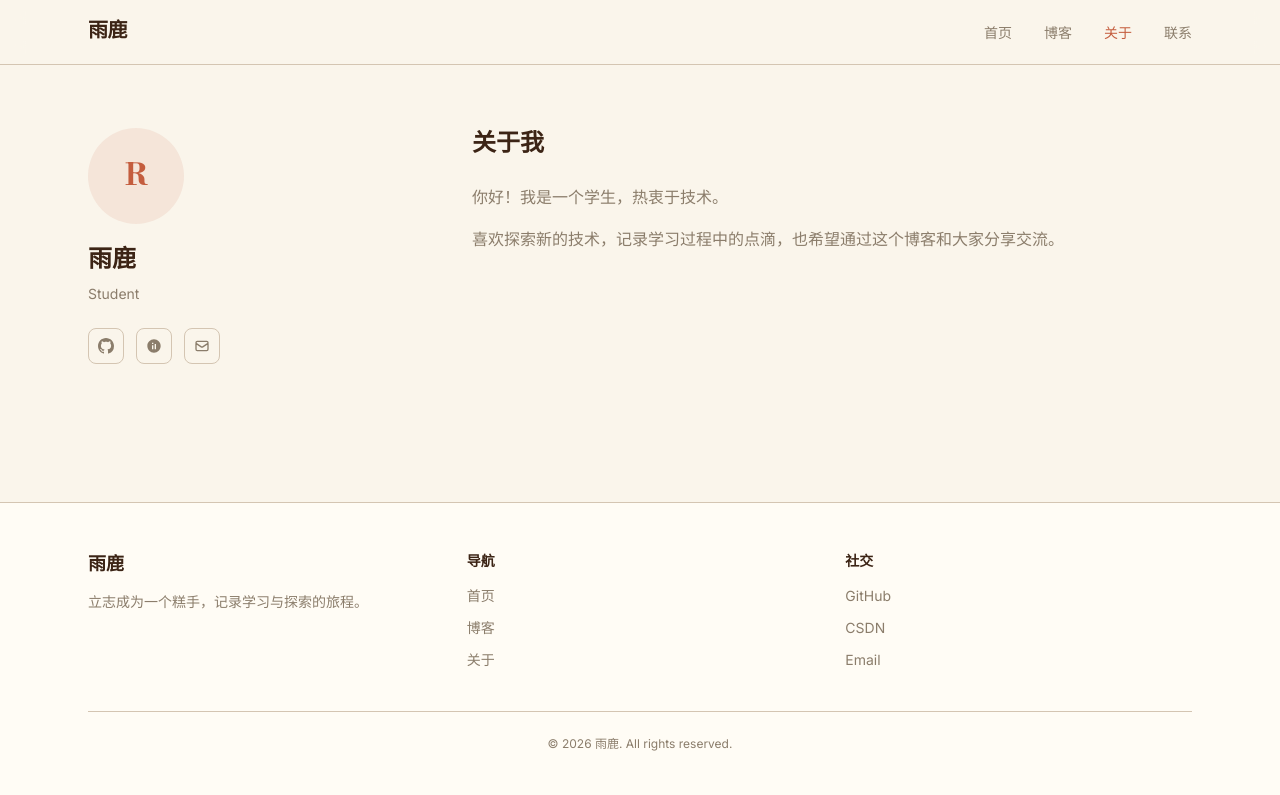
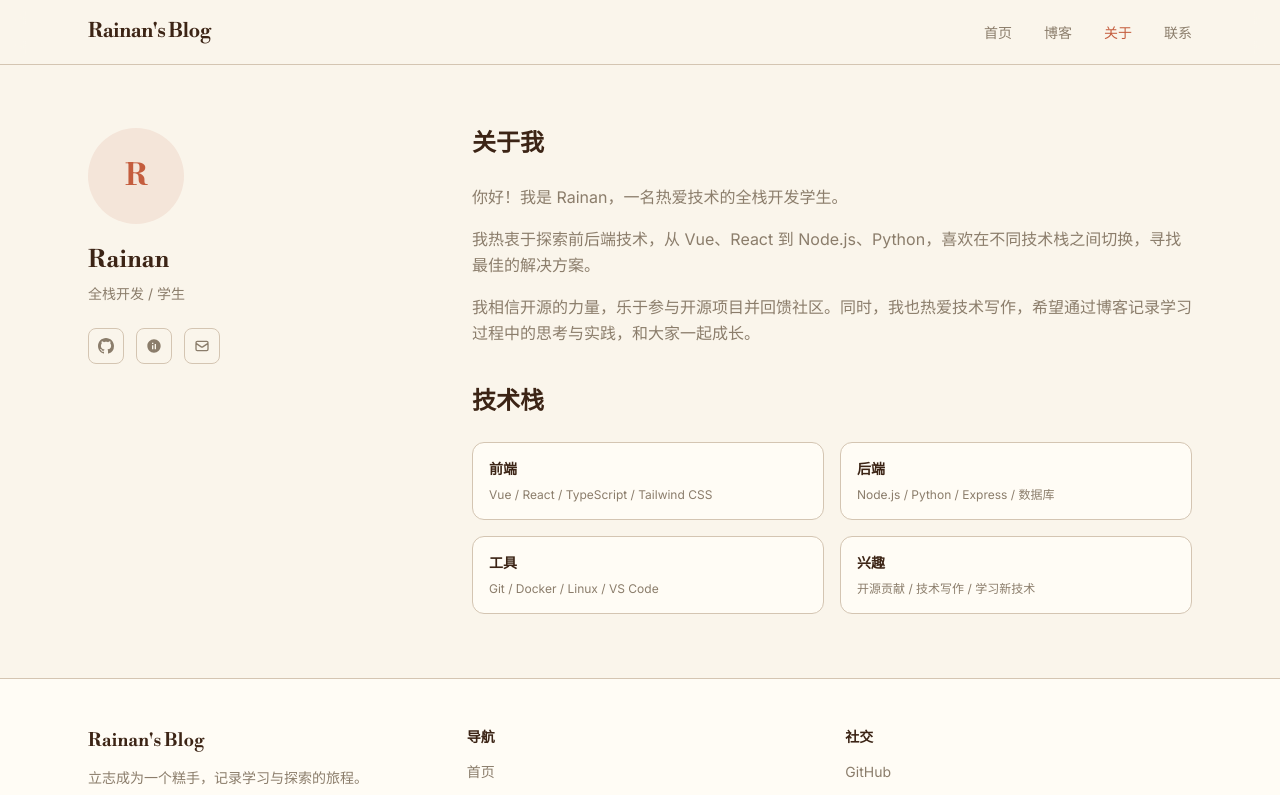
Before and after one commit to Rainan249/my-blog, a Vue app: page /#/about in a window 1280 px wide. Shown: the top 795 px of the page. Built offline with nearby package versions, Linux system fonts and the light colour scheme.

Commit message:
feat: 更新网站品牌和关于页面
- 将"雨鹿"全部替换为"Rainan's Blog"
- 重写关于页面：个人介绍、技术栈卡片
- 移除 blog-post-layout 的负边距修复颜色块问题
- TOC 悬停时内容区居中滚动

```diff
--- a/index.html
+++ b/index.html
@@ -8,7 +8,7 @@
     <link rel="preconnect" href="https://fonts.googleapis.com" />
     <link rel="preconnect" href="https://fonts.gstatic.com" crossorigin />
     <link href="https://fonts.googleapis.com/css2?family=Libre+Bodoni:wght@400;500;600;700&family=Noto+Sans+SC:wght@300;400;500;600;700&family=Inter:wght@300;400;500;600;700&display=swap" rel="stylesheet" />
-    <title>雨鹿 - 个人博客</title>
+    <title>Rainan's Blog</title>
   </head>
   <body>
     <div id="app"></div>
--- a/src/components/Footer.vue
+++ b/src/components/Footer.vue
@@ -8,7 +8,7 @@ const currentYear = new Date().getFullYear()
       <div class="grid grid-cols-1 md:grid-cols-3 gap-8">
         <!-- Brand -->
         <div>
-          <h3 class="font-heading text-lg font-bold text-primary mb-3">雨鹿</h3>
+          <h3 class="font-heading text-lg font-bold text-primary mb-3">Rainan's Blog</h3>
           <p class="text-sm text-text-muted leading-relaxed">
             立志成为一个糕手，记录学习与探索的旅程。
           </p>
@@ -36,7 +36,7 @@ const currentYear = new Date().getFullYear()
       </div>
 
       <div class="mt-10 pt-6 border-t border-border text-center">
-        <p class="text-xs text-text-muted">&copy; {{ currentYear }} 雨鹿. All rights reserved.</p>
+        <p class="text-xs text-text-muted">&copy; {{ currentYear }} Rainan's Blog. All rights reserved.</p>
       </div>
     </div>
   </footer>
--- a/src/components/Navbar.vue
+++ b/src/components/Navbar.vue
@@ -17,7 +17,7 @@ const navLinks = [
   <header class="fixed top-0 left-0 right-0 z-50 bg-bg/80 backdrop-blur-md border-b border-border">
     <nav class="max-w-6xl mx-auto px-6 h-16 flex items-center justify-between">
       <router-link to="/" class="font-heading text-xl font-bold text-primary tracking-tight hover:text-accent transition-colors duration-200">
-        雨鹿
+        Rainan's Blog
       </router-link>
 
       <!-- Desktop nav -->
--- a/src/style.css
+++ b/src/style.css
@@ -357,7 +357,6 @@ body {
 .blog-post-layout {
   height: calc(100vh - 4rem);
   overflow: hidden;
-  margin: 0 -2.5rem;
 }
 
 .blog-post-flex {
--- a/src/views/About.vue
+++ b/src/views/About.vue
@@ -7,8 +7,8 @@
           <div class="w-24 h-24 rounded-full bg-accent/10 flex items-center justify-center mb-5">
             <span class="font-heading text-3xl font-bold text-accent">R</span>
           </div>
-          <h1 class="font-heading text-2xl font-bold text-primary mb-2">雨鹿</h1>
-          <p class="text-sm text-text-muted mb-6">Student</p>
+          <h1 class="font-heading text-2xl font-bold text-primary mb-2">Rainan</h1>
+          <p class="text-sm text-text-muted mb-6">全栈开发 / 学生</p>
           <div class="flex gap-3">
             <a href="https://github.com/Rainan249" target="_blank" class="w-9 h-9 rounded-lg border border-border flex items-center justify-center text-text-muted hover:text-accent hover:border-accent transition-all duration-200 cursor-pointer" aria-label="GitHub">
               <svg class="w-4 h-4" fill="currentColor" viewBox="0 0 24 24"><path d="M12 0C5.37 0 0 5.37 0 12c0 5.31 3.435 9.795 8.205 11.385.6.105.825-.255.825-.57 0-.285-.015-1.23-.015-2.235-3.015.555-3.795-.735-4.035-1.41-.135-.345-.72-1.41-1.23-1.695-.42-.225-1.02-.78-.015-.795.945-.015 1.62.87 1.845 1.23 1.08 1.815 2.805 1.305 3.495.99.105-.78.42-1.305.765-1.605-2.67-.3-5.46-1.335-5.46-5.925 0-1.305.465-2.385 1.23-3.225-.12-.3-.54-1.53.12-3.18 0 0 1.005-.315 3.3 1.23.96-.27 1.98-.405 3-.405s2.04.135 3 .405c2.295-1.56 3.3-1.23 3.3-1.23.66 1.65.24 2.88.12 3.18.765.84 1.23 1.905 1.23 3.225 0 4.605-2.805 5.625-5.475 5.925.435.375.81 1.095.81 2.22 0 1.605-.015 2.895-.015 3.3 0 .315.225.69.825.57A12.02 12.02 0 0024 12c0-6.63-5.37-12-12-12z"/></svg>
@@ -28,11 +28,34 @@
         <h2 class="font-heading text-2xl font-bold text-primary mb-6">关于我</h2>
         <div class="space-y-4 text-text-muted leading-relaxed">
           <p>
-            你好！我是一个学生，热衷于技术。
+            你好！我是 Rainan，一名热爱技术的全栈开发学生。
           </p>
           <p>
-            喜欢探索新的技术，记录学习过程中的点滴，也希望通过这个博客和大家分享交流。
+            我热衷于探索前后端技术，从 Vue、React 到 Node.js、Python，喜欢在不同技术栈之间切换，寻找最佳的解决方案。
           </p>
+          <p>
+            我相信开源的力量，乐于参与开源项目并回馈社区。同时，我也热爱技术写作，希望通过博客记录学习过程中的思考与实践，和大家一起成长。
+          </p>
+        </div>
+
+        <h2 class="font-heading text-2xl font-bold text-primary mt-10 mb-6">技术栈</h2>
+        <div class="grid grid-cols-2 gap-4">
+          <div class="bg-surface border border-border rounded-xl p-4">
+            <h3 class="text-sm font-semibold text-primary mb-2">前端</h3>
+            <p class="text-xs text-text-muted">Vue / React / TypeScript / Tailwind CSS</p>
+          </div>
+          <div class="bg-surface border border-border rounded-xl p-4">
+            <h3 class="text-sm font-semibold text-primary mb-2">后端</h3>
+            <p class="text-xs text-text-muted">Node.js / Python / Express / 数据库</p>
+          </div>
+          <div class="bg-surface border border-border rounded-xl p-4">
+            <h3 class="text-sm font-semibold text-primary mb-2">工具</h3>
+            <p class="text-xs text-text-muted">Git / Docker / Linux / VS Code</p>
+          </div>
+          <div class="bg-surface border border-border rounded-xl p-4">
+            <h3 class="text-sm font-semibold text-primary mb-2">兴趣</h3>
+            <p class="text-xs text-text-muted">开源贡献 / 技术写作 / 学习新技术</p>
+          </div>
         </div>
       </div>
     </div>
--- a/src/views/BlogPost.vue
+++ b/src/views/BlogPost.vue
@@ -170,6 +170,8 @@ onUnmounted(() => {
   if (observer) observer.disconnect()
 })
 
+let hoverLock = false
+
 function scrollToHeading(id) {
   const el = document.getElementById(id)
   if (el && contentEl.value) {
@@ -177,6 +179,18 @@ function scrollToHeading(id) {
     const top = el.offsetTop - container.offsetTop - 20
     container.scrollTo({ top, behavior: 'smooth' })
   }
+}
+
+function hoverScrollToHeading(id) {
+  if (hoverLock) return
+  const el = document.getElementById(id)
+  if (!el || !contentEl.value) return
+  const container = contentEl.value
+  const containerHeight = container.clientHeight
+  const top = el.offsetTop - container.offsetTop - containerHeight / 2 + el.offsetHeight / 2
+  container.scrollTo({ top, behavior: 'smooth' })
+  hoverLock = true
+  setTimeout(() => { hoverLock = false }, 400)
 }
 
 // Auto-scroll TOC to keep active item visible
@@ -210,6 +224,7 @@ watch(activeId, (id) => {
               :key="h.id"
               :id="'toc-' + h.id"
               @click="scrollToHeading(h.id)"
+              @mouseenter="hoverScrollToHeading(h.id)"
               class="block w-full text-left py-1.5 border-l-2 pl-2 transition-all duration-300 cursor-pointer truncate rounded-r-lg"
               :class="[
                 depthIndentMap[h.depth],
--- a/src/views/admin/AdminLayout.vue
+++ b/src/views/admin/AdminLayout.vue
@@ -36,7 +36,7 @@ const menuItems = [
     <aside class="w-64 bg-surface border-r border-border flex-shrink-0 hidden md:flex flex-col">
       <div class="px-6 py-5 border-b border-border">
         <router-link to="/" class="font-heading text-lg font-bold text-primary hover:text-accent transition-colors">
-          雨鹿 - 后台
+          Rainan's Blog - 后台
         </router-link>
       </div>
       <nav class="flex-1 px-3 py-4 space-y-1">
@@ -77,7 +77,7 @@ const menuItems = [
 
     <!-- Mobile header -->
     <div class="md:hidden fixed top-0 left-0 right-0 z-50 bg-surface border-b border-border px-4 h-14 flex items-center justify-between">
-      <router-link to="/" class="font-heading text-lg font-bold text-primary">雨鹿 - 后台</router-link>
+      <router-link to="/" class="font-heading text-lg font-bold text-primary">Rainan's Blog - 后台</router-link>
       <button @click="sidebarOpen = !sidebarOpen" class="p-2 cursor-pointer" aria-label="菜单">
         <svg class="w-5 h-5" fill="none" stroke="currentColor" viewBox="0 0 24 24">
           <path stroke-linecap="round" stroke-linejoin="round" stroke-width="2" d="M4 6h16M4 12h16M4 18h16" />
```
